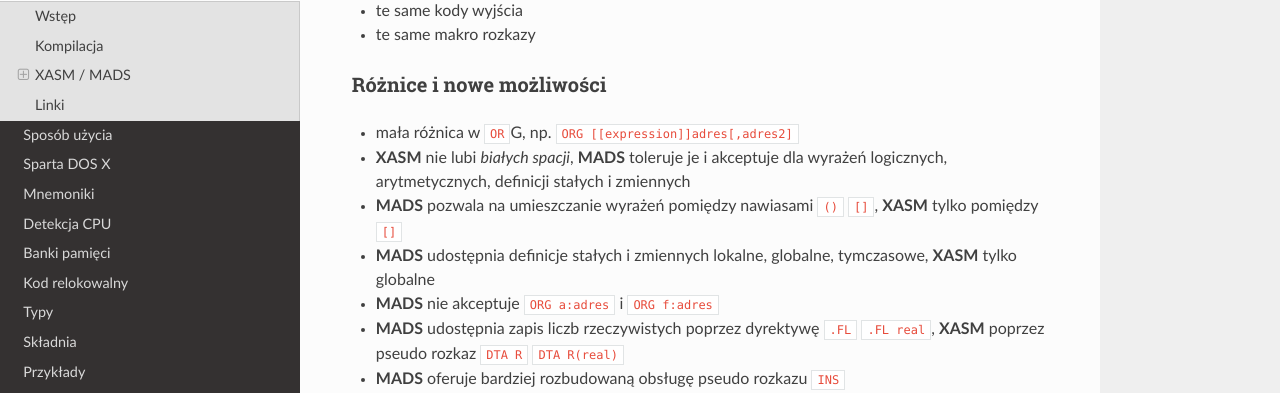
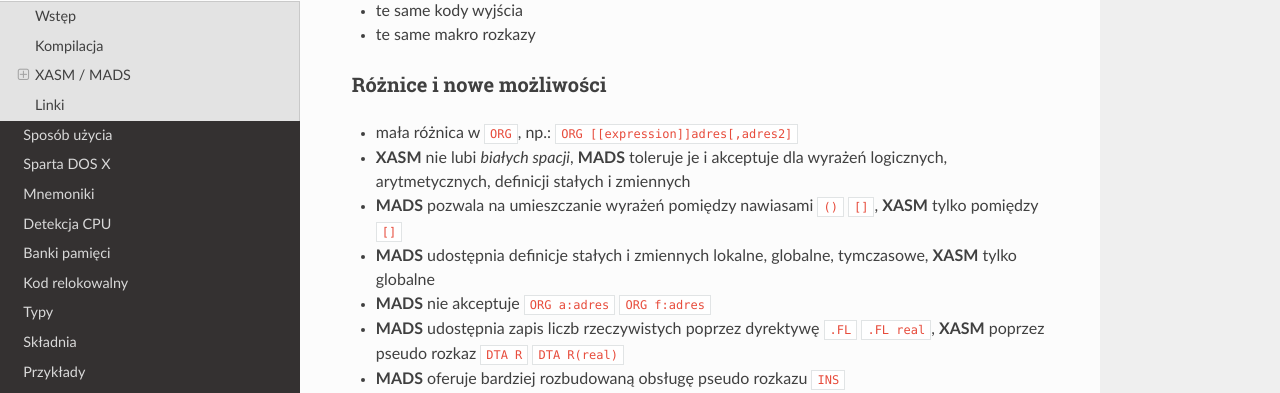
Before and after one commit to tebe6502/mad-assembler-mkdocs, an MkDocs documentation site: the page built from docs/wprowadzenie.md, in a window 1280 px wide and 900 px high, scrolled down 1303 px. Shown: the part 135-528 px from the top of the window. Built offline with MkDocs 1.6.1, drawn with Linux system fonts in a browser that asks for light colours; nearby versions of some CDN libraries.

Commit message:
wprowadzenie - fix

```diff
--- a/docs/wprowadzenie.md
+++ b/docs/wprowadzenie.md
@@ -41,11 +41,11 @@
 
 ### Różnice i nowe możliwości
 
-* mała różnica w `OR`G, np. `ORG [[expression]]adres[,adres2]`
+* mała różnica w `ORG`, np.: `ORG [[expression]]adres[,adres2]`
 * **XASM** nie lubi *białych spacji*, **MADS** toleruje je i akceptuje dla wyrażeń logicznych, arytmetycznych, definicji stałych i zmiennych
 * **MADS** pozwala na umieszczanie wyrażeń pomiędzy nawiasami `()` `[]`, **XASM** tylko pomiędzy `[]`
 * **MADS** udostępnia definicje stałych i zmiennych lokalne, globalne, tymczasowe, **XASM** tylko globalne
-* **MADS** nie akceptuje `ORG a:adres` i `ORG f:adres`
+* **MADS** nie akceptuje `ORG a:adres` `ORG f:adres`
 * **MADS** udostępnia zapis liczb rzeczywistych poprzez dyrektywę `.FL` `.FL real`, **XASM** poprzez pseudo rozkaz `DTA R` `DTA R(real)`
 * **MADS** oferuje bardziej rozbudowaną obsługę pseudo rozkazu `INS`
 * **MADS** nie akceptuje składni typu `lda (203),0`
```
